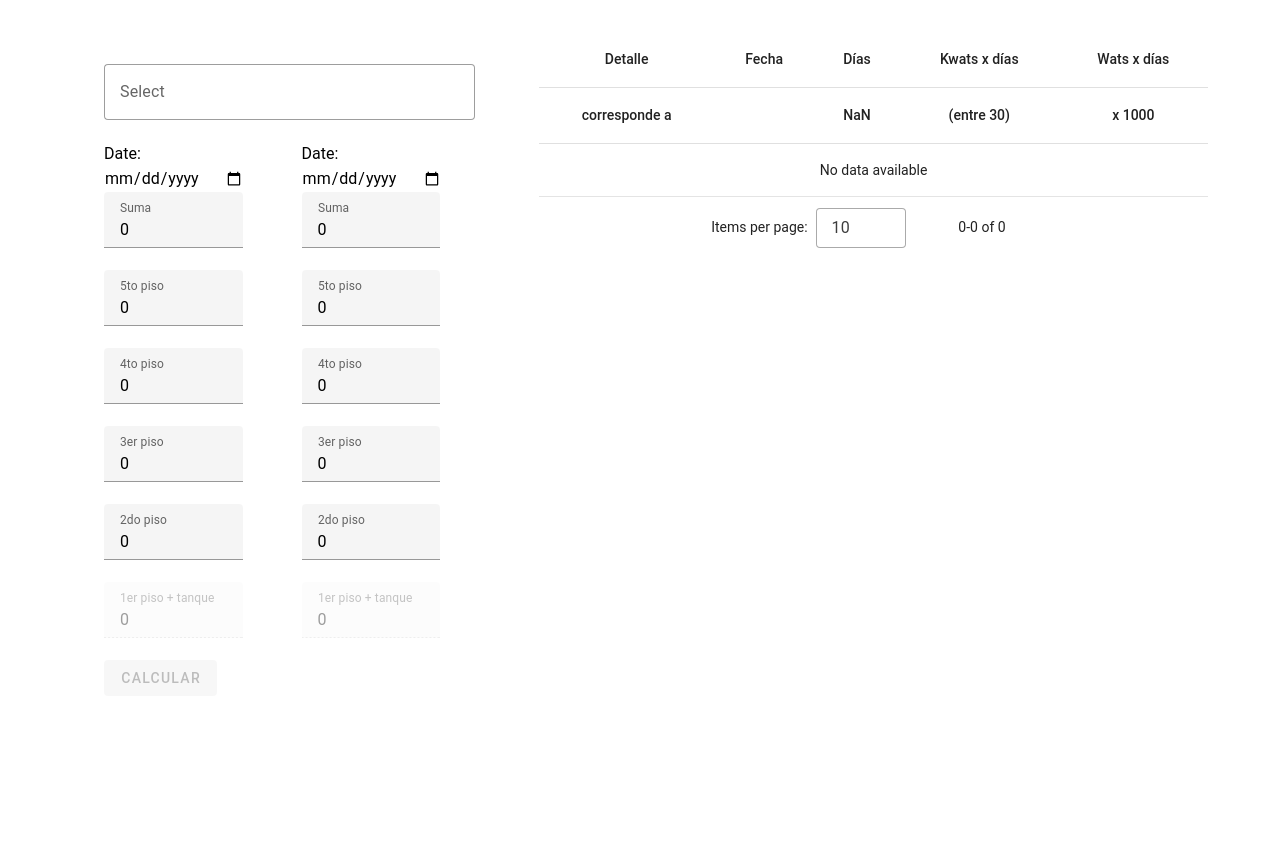
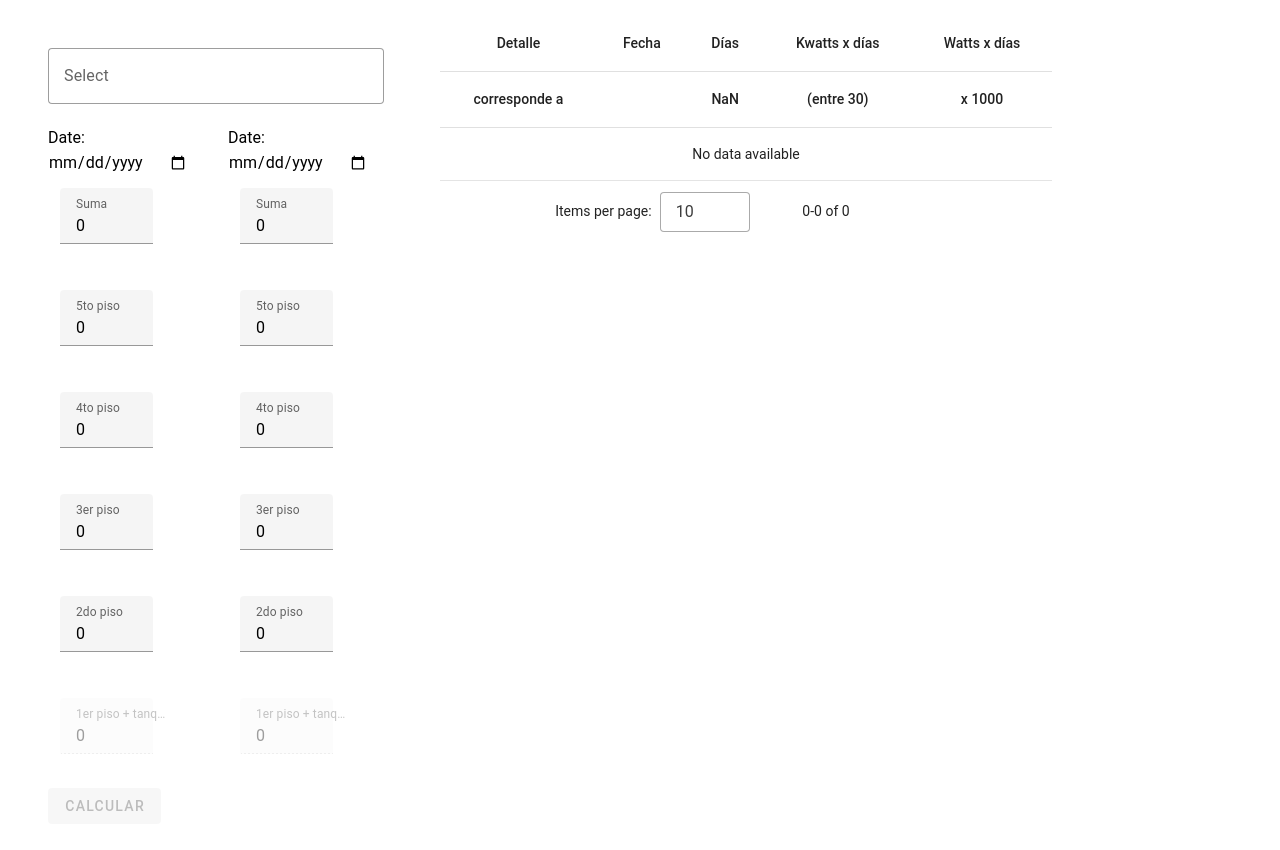
Before and after one commit to CinthiaRS24/electricity-bill-calculator, a Vue app: page / in a window 1280 px wide. Shown: the top 850 px of the page. Before the commit the page ends 800 px from the top, so only its background shows below. Built offline with nearby package versions, Linux system fonts and the light colour scheme.

Commit message:
replace percentages with grids and rename variables in English

```diff
--- a/src/ElectricityCalculator.vue
+++ b/src/ElectricityCalculator.vue
@@ -29,12 +29,14 @@ export default {
 </script>
 
 <template>
-    <v-container style="display: flex; flex-direction: row;">
-        <v-container style="width: 40%">
-            <ConsumptionForm @calculated="updateData" />
-        </v-container>
-        <v-container style="width: 60%">
-            <InfoTable :desserts="tableData" :endDate="endDate" :startDate="startDate" />
-        </v-container>
+    <v-container fluid>
+        <v-row>
+            <v-col cols="4">
+                <ConsumptionForm @calculated="updateData" />
+            </v-col>
+            <v-col cols="6">
+                <InfoTable :calculatedData="tableData" :endDate="endDate" :startDate="startDate" />
+            </v-col>
+        </v-row>
     </v-container>
 </template>
--- a/src/components/ConsumptionInfoTable.vue
+++ b/src/components/ConsumptionInfoTable.vue
@@ -3,7 +3,7 @@ import type { HeaderItem } from '../model/Types';
 
 export default {
   props: {
-    desserts: {
+    calculatedData: {
       type: Array, // Tipo de datos esperados
       required: true // Si es obligatorio o no
     },
@@ -40,15 +40,15 @@ export default {
           ],
         },
         {
-          title: 'Kwats x días', align: 'center',
+          title: 'Kwatts x días', align: 'center',
           children: [
-            { title: '(entre 30)', value: 'kwats', align: 'center' },
+            { title: '(entre 30)', value: 'kwatts', align: 'center' },
           ],
         },
         {
-          title: 'Wats x días', align: 'center',
+          title: 'Watts x días', align: 'center',
           children: [
-            { title: 'x 1000', value: 'wats', align: 'center' },
+            { title: 'x 1000', value: 'watts', align: 'center' },
           ],
         },
       ];
@@ -56,11 +56,20 @@ export default {
   },
   methods: {
     daysUsed() {
-      const diferenciaEnMilisegundos = Number(new Date(this.endDate)) - Number(new Date(this.startDate));
-      const diferenciaEnDías = diferenciaEnMilisegundos / (1000 * 60 * 60 * 24);
-      console.log('diferenciaEnDías', diferenciaEnDías);
-      return diferenciaEnDías;
-    }
+      const differenceInMilliseconds = Number(new Date(this.endDate)) - Number(new Date(this.startDate));
+      const differenceInDays = differenceInMilliseconds / (1000 * 60 * 60 * 24);
+      return differenceInDays;
+    },
+    initial() {
+      if (this.calculatedData) {
+        console.log('desserts', this.calculatedData);
+      } else {
+        console.log('desserts is undefined');
+      }
+    },
+  },
+  created() {
+    this.initial(); // Llama a la función initial() después de que se crea el componente
   }
   // data: () => ({
   //   headers: [
@@ -102,5 +111,5 @@ export default {
 </script>
 
 <template>
-  <v-data-table :headers="headers" :items="desserts" item-key="name" items-per-page="10"></v-data-table>
+  <v-data-table :headers="headers" :items="calculatedData" item-key="name" items-per-page="10"></v-data-table>
 </template>
--- a/src/components/EnergyConsumptionForm.vue
+++ b/src/components/EnergyConsumptionForm.vue
@@ -30,8 +30,8 @@ export default {
                     start: "",
                     end: "",
                     difference: "",
-                    kwats: "",
-                    wats: 0,
+                    kwatts: "",
+                    watts: 0,
                 },
             ]
         }
@@ -66,16 +66,16 @@ export default {
                     start: value1.toFixed(2),
                     end: value2.toFixed(2),
                     difference: (value1 - value2).toFixed(2),
-                    kwats: ((value1 - value2) / 30).toFixed(2),
-                    wats: index === lastIndex ? 0 : Math.round(((value1 - value2) / 30 * 1000)),
+                    kwatts: ((value1 - value2) / 30).toFixed(2),
+                    watts: index === lastIndex ? 0 : Math.round(((value1 - value2) / 30 * 1000)),
                 };
             });
         },
-        calculateWats(value: { wats: number }[]) {
-            const sumaWats = value.slice(1, -1).reduce((acc, obj) => acc + obj.wats, 0);
-            const primerElementoWats = value[0].wats;
-            const diferencia = primerElementoWats - sumaWats;
-            value[value.length - 1].wats = Math.round(diferencia);
+        calculateWats(value: { watts: number }[]) {
+            const totalWatts = value.slice(1, -1).reduce((acc, obj) => acc + obj.watts, 0);
+            const firstElementWatts = value[0].watts;
+            const difference = firstElementWatts - totalWatts;
+            value[value.length - 1].watts = Math.round(difference);
         },
         updateData(value: any[]) {
             this.data = value;
@@ -99,31 +99,30 @@ export default {
                                     <input type="date" v-model="d.date" />
                                 </div>
 
-                                <v-responsive max-width="80%">
+                                <v-col cols="9">
                                     <v-text-field v-model.number="d.suma" type="number" label="Suma" />
-                                </v-responsive>
+                                </v-col>
 
-                                <v-responsive max-width="80%">
+                                <v-col cols="9">
                                     <v-text-field v-model.number="d.quinto" type="number" label="5to piso" />
-                                </v-responsive>
+                                </v-col>
 
-                                <v-responsive max-width="80%">
+                                <v-col cols="9">
                                     <v-text-field v-model.number="d.cuarto" type="number" label="4to piso" />
-                                </v-responsive>
+                                </v-col>
 
-                                <v-responsive max-width="80%">
+                                <v-col cols="9">
                                     <v-text-field v-model.number="d.tercero" type="number" label="3er piso" />
-                                </v-responsive>
+                                </v-col>
 
-                                <v-responsive max-width="80%">
+                                <v-col cols="9">
                                     <v-text-field v-model.number="d.segundo" type="number" label="2do piso" />
-                                </v-responsive>
+                                </v-col>
 
-                                <v-responsive max-width="80%">
+                                <v-col cols="9">
                                     <v-text-field v-model.number="d.primero" type="number" label="1er piso + tanque"
                                         disabled />
-                                </v-responsive>
-
+                                </v-col>
                             </div>
                         </v-col>
                     </v-row>
--- a/src/model/Types.ts
+++ b/src/model/Types.ts
@@ -11,6 +11,6 @@ export interface InfoItem {
 
 export interface HeaderItem {
     title: string;
-    align: string;
+    align?: 'start' | 'center' | 'end';
     children: { title: string; value: string; align: string }[];
 }
```
